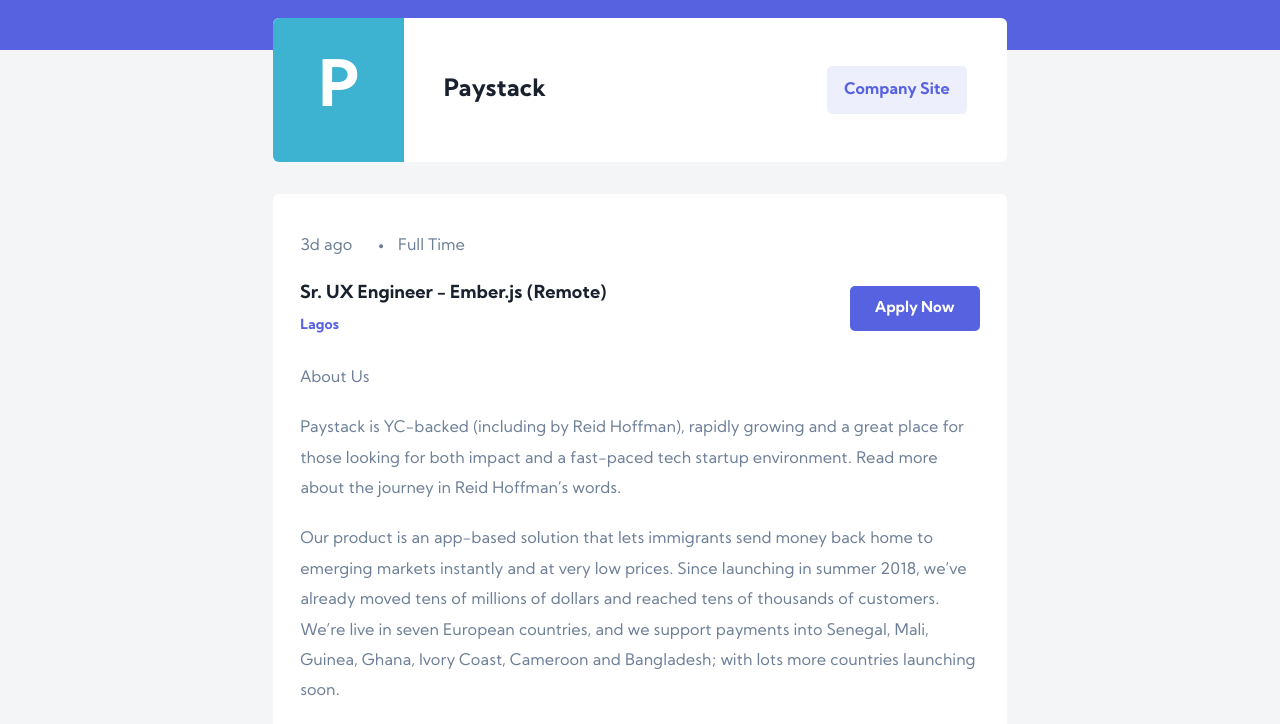
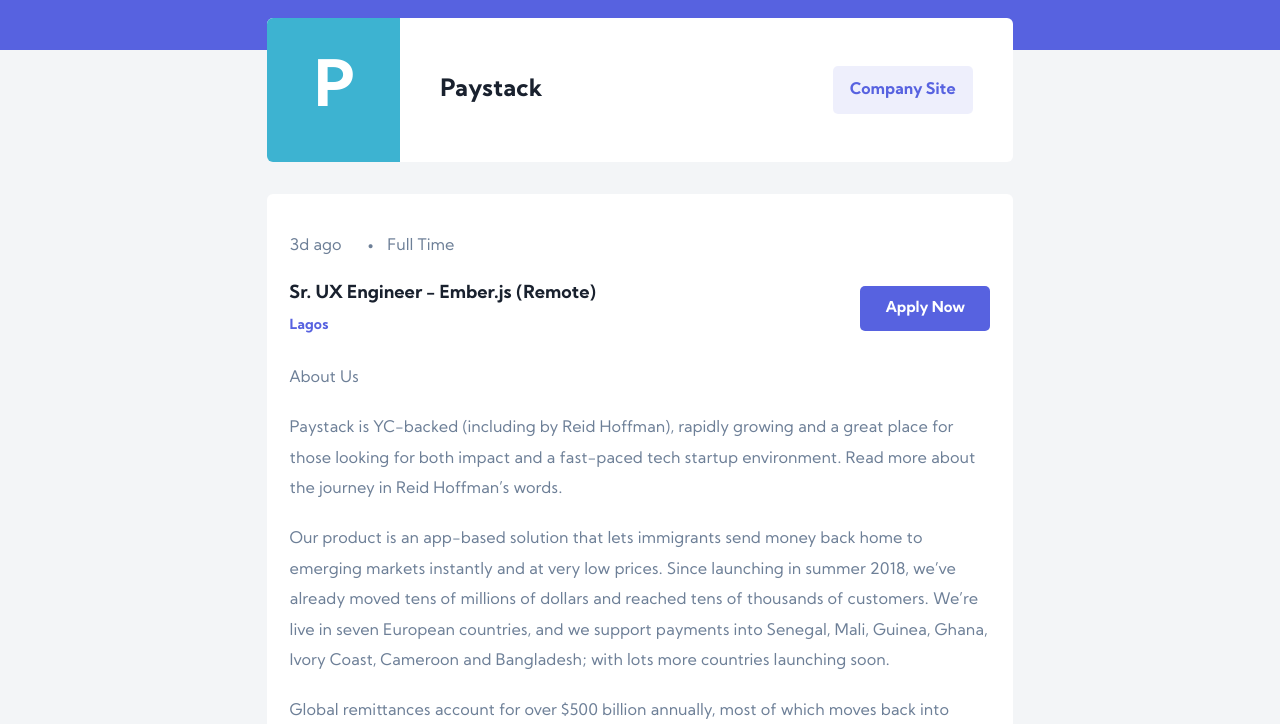
Before and after one commit to abdulsamadayoade/techjobs, a plain HTML site: page job-details.html in a window 1280 px wide. Shown: the part 80-804 px from the top of the page. Drawn offline with Linux system fonts and the light colour scheme.

Commit message:
Reduce the padding on the container

```diff
--- a/styles/sass/components/_searchBar.scss
+++ b/styles/sass/components/_searchBar.scss
@@ -173,7 +173,7 @@
     display: grid;
     grid-template-columns: repeat(3,minmax(0,1fr));
     justify-content: center;
-    padding: 0 1.5625rem;
+    padding: 0 1.2rem;
     transform: translateY(-50%);
     position: relative;
 
--- a/styles/sass/pages/_job-details.scss
+++ b/styles/sass/pages/_job-details.scss
@@ -2,7 +2,7 @@
     .container-sm {
         max-width: 49rem;
         margin: 0 auto;
-        padding: 0 1.5625rem;
+        padding: 0 1.2rem;
     }
 
     .company {
@@ -69,7 +69,7 @@
     .job-details {
         background-color: var(--base-bg);
         border-radius: .375rem;
-        padding: 0 1.7rem 2rem;
+        padding: 0 1.4rem 2rem;
 
         &__time {
             @extend %job-time;
--- a/styles/sass/utilities/_utilities.scss
+++ b/styles/sass/utilities/_utilities.scss
@@ -33,7 +33,7 @@
 
 .container {
     max-width: 84rem;
-    padding: 0 1.5625rem;
+    padding: 0 1.2rem;
     margin: 0 auto;
 }
 
```
Also changed, not shown: styles/css/main.css.
